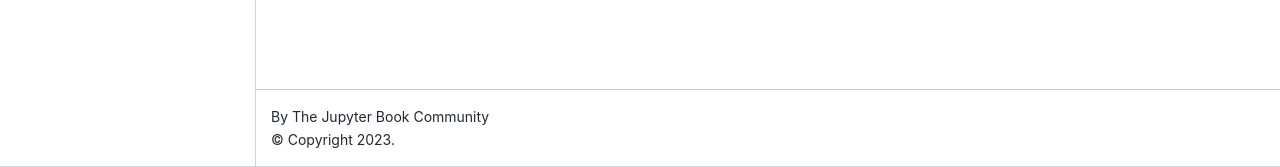
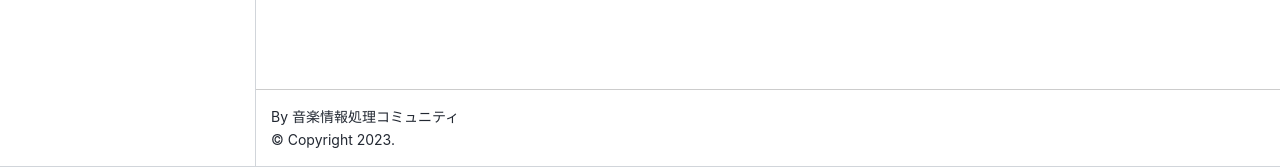
Before and after one commit to ja-MIC/Japanese-MIR-Book, a Jupyter Book: the page built from book/intro.md, in a window 1280 px wide. Shown: the part 733-900 px from the top of the page. Built offline with Jupyter Book 1.0.4 settings and Sphinx 7.4.7 and the Sphinx Book theme 1.1.4, drawn with Linux system fonts in a browser that asks for light colours; pages that are not in the unit, such as notebooks, are missing from menus.

Commit message:
Update requirements.txt

```diff
--- a/book/_config.yml
+++ b/book/_config.yml
@@ -2,7 +2,7 @@
 # Learn more at https://jupyterbook.org/customize/config.html
 
 title: My sample book
-author: The Jupyter Book Community
+author: 音楽情報処理コミュニティ
 logo: logo.png
 
 # Force re-execution of notebooks on each build.
```
Also changed, not shown: 1 other file.
